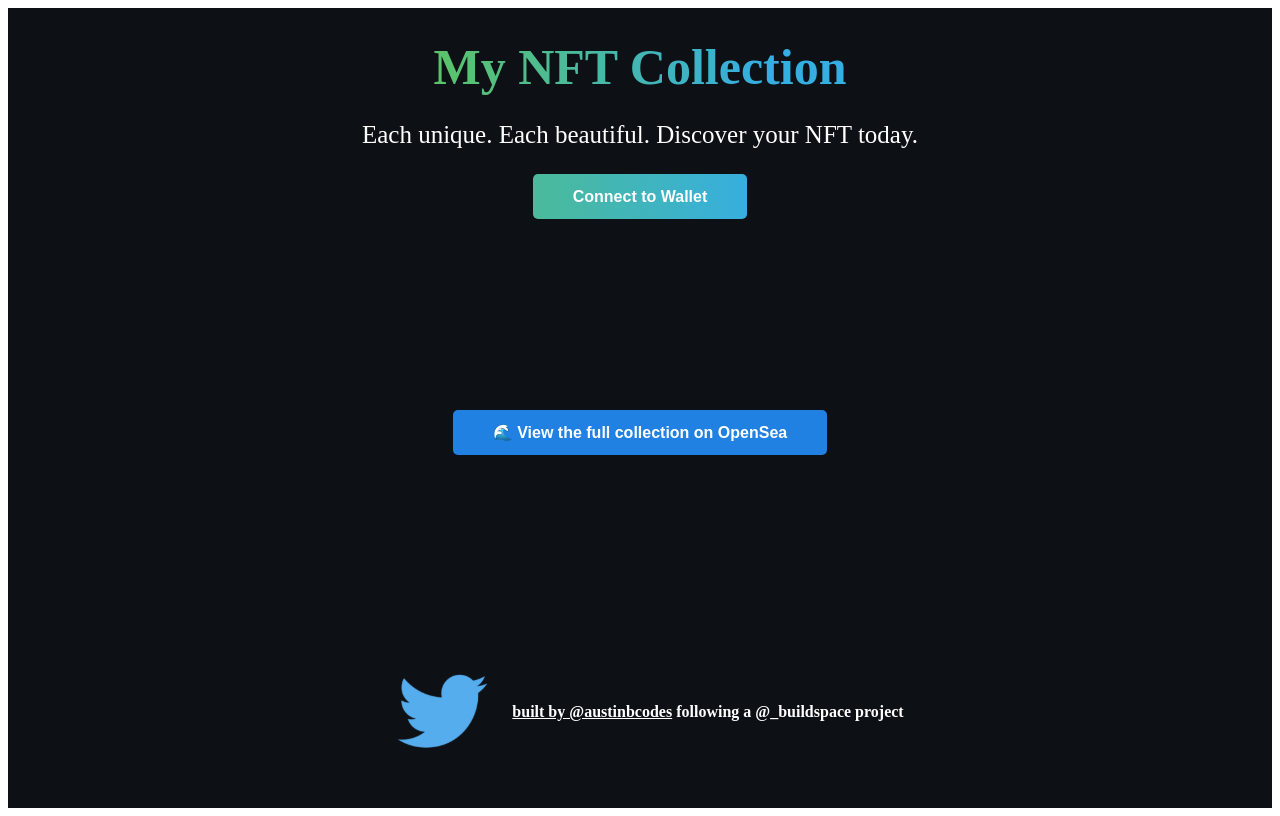
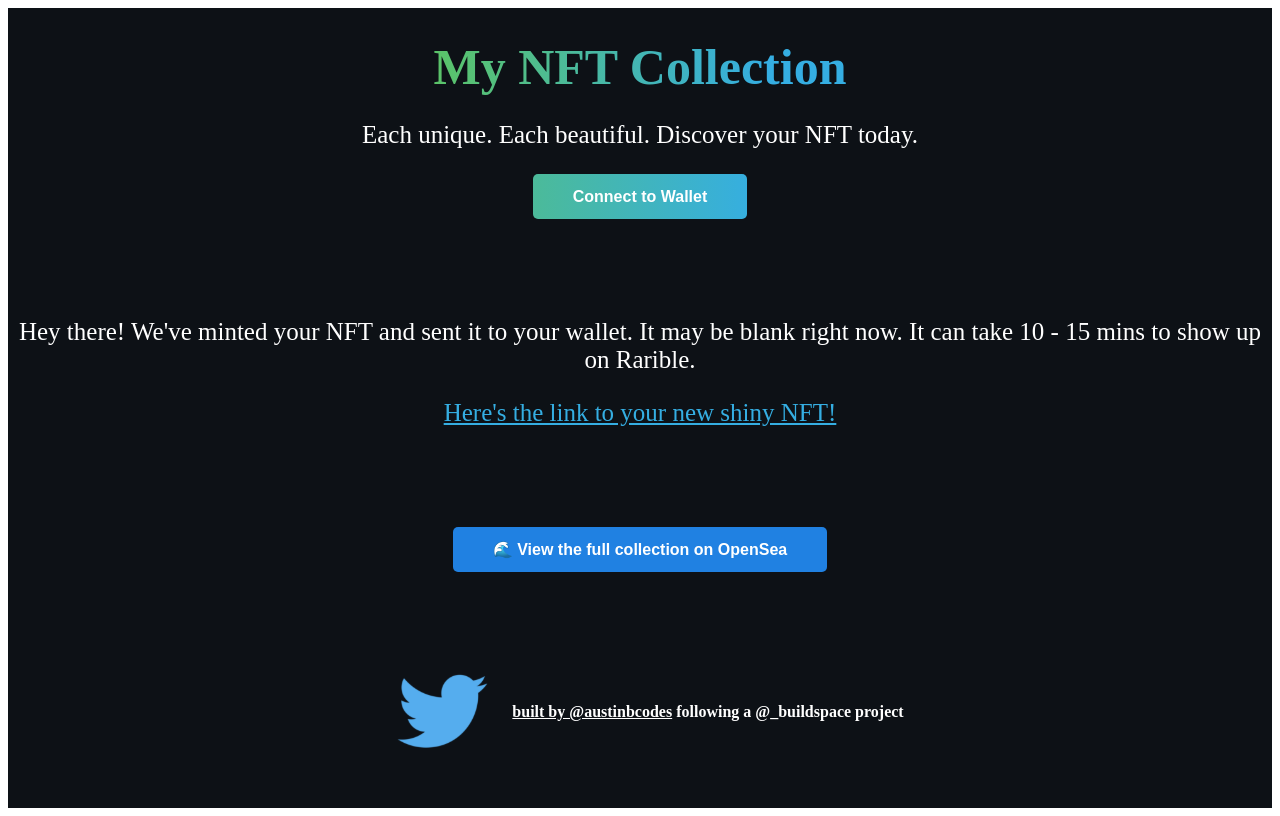
Before and after one commit to austinbooth/epic-nfts-fe, a Next.js app: page / in a window 1280 px wide. Built offline with nearby package versions, Linux system fonts and the light colour scheme.

Commit message:
escapes apostrophe

```diff
--- a/pages/index.tsx
+++ b/pages/index.tsx
@@ -197,12 +197,11 @@
           </p>
           {currentAccount === "" ? renderNotConnectedContainer() : renderMintUI()}
         </div>
-        {newNFT && (
+        {!newNFT && (
           <div>
-            <p className="sub-text">{
-              `Hey there! We've minted your NFT and sent it to your wallet.
-                It may be blank right now. It can take 10 - 15 mins to show up on Rarible.`
-              }
+            <p className="sub-text">
+              Hey there! We&apos;ve minted your NFT and sent it to your wallet.
+              It may be blank right now. It can take 10 - 15 mins to show up on Rarible.
             </p>
             <p className="sub-text">{
               <a
```
